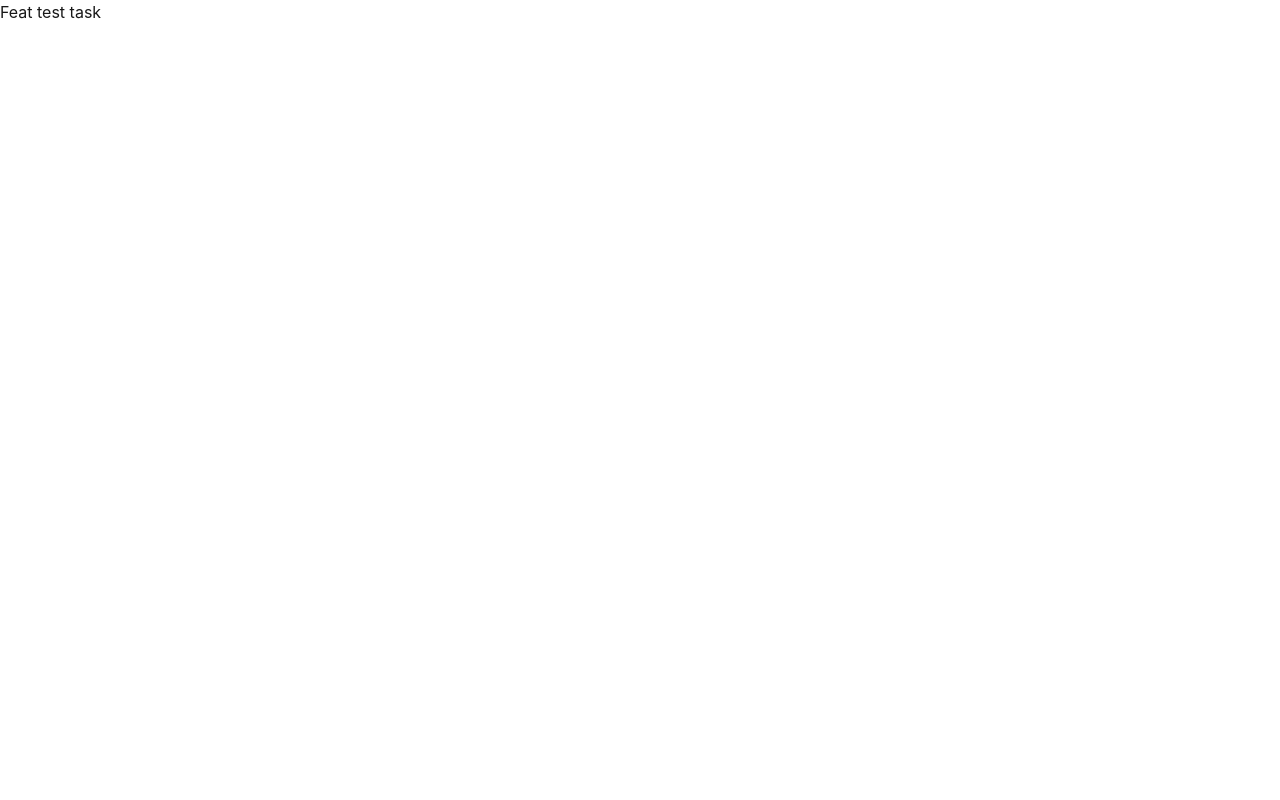
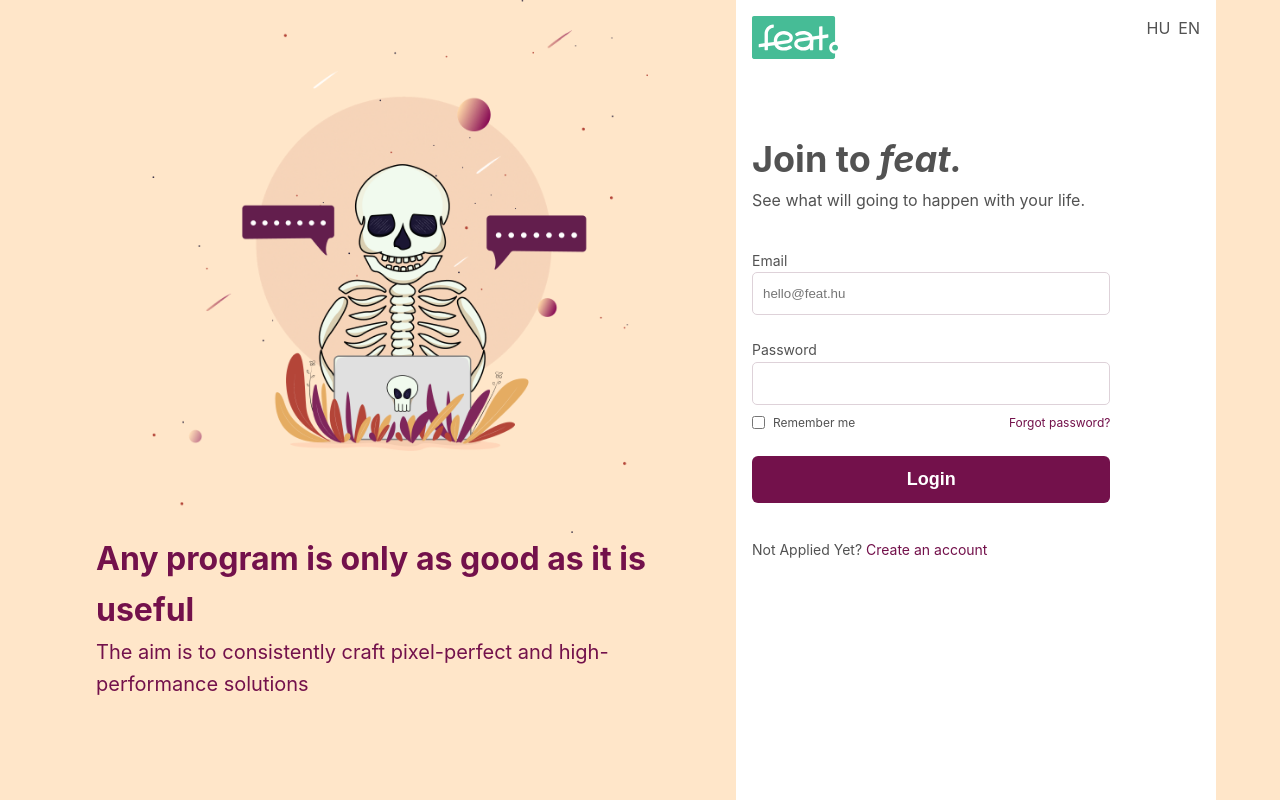
Before and after one commit to monorifanni/feat-test-task, a Vue app: page /login in a window 1280 px wide. Before the commit this address had no page. Built offline with nearby package versions, Linux system fonts and the light colour scheme; the HTML template or start-up script is replaced by a standard one.

Commit message:
add login page

```diff
--- a/src/App.vue
+++ b/src/App.vue
@@ -1,7 +1,8 @@
-<script setup lang="ts"></script>
+<script setup lang="ts">
+import { RouterView } from 'vue-router'
+</script>
 
 <template>
-  <div>Feat test task</div>
   <RouterView />
 </template>
 
--- a/src/assets/main.css
+++ b/src/assets/main.css
@@ -1,13 +1,18 @@
 /* color palette from <https://github.com/vuejs/theme> */
 :root {
   --vt-c-white: #ffffff;
+  --vt-c-peach: #ffe6c9;
+  --vt-c-rose-1: #ded2d9;
+  --vt-c-rose-2: #73114b;
   --vt-c-black: #181818;
+  --vt-c-grey: #525252;
 }
 
 /* semantic color variables for this project */
 :root {
-  --color-background: var(--vt-c-white);
-  --color-text: var(--vt-c-black);
+  --color-background: var(--vt-c-peach);
+  --color-text: var(--vt-c-grey);
+  --color-border: var(--vt-c-rose-1);
 }
 
 @media (prefers-color-scheme: dark) {
@@ -51,3 +56,60 @@ body {
   -webkit-font-smoothing: antialiased;
   -moz-osx-font-smoothing: grayscale;
 }
+
+h1 {
+  font-size: 36px;
+  color: var(--vt-c-grey);
+}
+
+h2 {
+  font-size: 32px;
+  font-weight: bold;
+  color: var(--vt-c-rose-2);
+}
+
+h3 {
+  font-size: 20px;
+  color: var(--vt-c-rose-2);
+}
+
+a {
+  color: var(--vt-c-rose-2);
+  text-decoration: none;
+}
+
+p {
+  color: var(text);
+}
+
+/* button */
+button {
+  background-color: var(--vt-c-rose-2);
+  color: var(--vt-c-white);
+  padding: 13px 10px 13px;
+  border: none;
+  border-radius: 6px;
+  width: 100%;
+  font-size: 18px;
+  font-weight: bold;
+  cursor: pointer;
+}
+
+/* input fields*/
+input {
+  padding: 13px 10px;
+  border: 1px solid var(--color-border);
+  border-radius: 5px;
+}
+
+input:focus {
+  outline-color: var(--vt-c-rose-2);
+}
+
+label {
+  font-size: 14px;
+}
+
+input[type='checkbox'] {
+  accent-color: var(--vt-c-rose-2);
+}
--- /dev/null
+++ b/src/components/PageContainer.vue
@@ -0,0 +1,89 @@
+<template>
+  <div class="pageContainer">
+    <div class="imgContainer">
+      <img src="@/assets/main-page-image.png" class="image" />
+      <h2>Any program is only as good as it is useful</h2>
+      <h3>The aim is to consistently craft pixel-perfect and high-performance solutions</h3>
+    </div>
+
+    <div class="content">
+      <div>
+        <img alt="feat logo" src="@/assets/feat.svg" />
+        <slot></slot>
+      </div>
+
+      <div class="langSelect">
+        <div>HU</div>
+        <div>EN</div>
+      </div>
+    </div>
+  </div>
+</template>
+
+<style scoped>
+.imgContainer {
+  display: flex;
+  justify-content: flex-start;
+  align-items: center;
+  flex-direction: column;
+  padding: 0 2rem 2rem;
+}
+
+.image {
+  width: 496px;
+}
+
+.langSelect {
+  position: relative;
+  top: 0;
+  right: 0;
+  display: flex;
+  gap: 8px;
+  justify-content: flex-end;
+}
+
+.content {
+  background-color: var(--vt-c-white);
+  padding: 1rem;
+  display: grid;
+  grid-template-columns: 4fr 1fr;
+}
+
+.pageContainer {
+  display: grid;
+  grid-template-columns: 7fr 5fr;
+  width: 90%;
+  height: 100vh;
+  margin: auto;
+
+  @media (max-width: 1200px) {
+    width: 100%;
+  }
+
+  @media (max-width: 992px) {
+    .image {
+      width: 400px;
+    }
+  }
+
+  @media (max-width: 896px) {
+    grid-template-columns: 6fr 6fr;
+    .image {
+      width: 350px;
+    }
+  }
+
+  @media (max-width: 768px) {
+    grid-template-columns: 1fr;
+    padding: 0 32px;
+
+    .imgContainer {
+      display: none;
+    }
+  }
+
+  @media (max-width: 480px) {
+    padding: 0;
+  }
+}
+</style>
--- /dev/null
+++ b/src/pages/LoginPage.vue
@@ -0,0 +1,105 @@
+<template>
+  <page-container>
+    <div class="title">
+      <h1>Join to <span>feat.</span></h1>
+      <p>See what will going to happen with your life.</p>
+    </div>
+
+    <form @submit.prevent="handleLogin">
+      <div class="fields">
+        <div class="field">
+          <label for="email">Email</label>
+          <input
+            id="email"
+            name="email"
+            type="email"
+            placeholder="hello@feat.hu"
+            v-model="formData.email"
+          />
+        </div>
+
+        <div class="field">
+          <label for="password">Password</label>
+          <input id="password" name="password" type="password" v-model="formData.password" />
+        </div>
+      </div>
+
+      <div class="passwordExtraContent">
+        <div class="rememberMe">
+          <input type="checkbox" />
+          <span>Remember me</span>
+        </div>
+
+        <router-link to="/">Forgot password?</router-link>
+      </div>
+
+      <button type="submit">Login</button>
+    </form>
+
+    <div class="createAcc">
+      <p>Not Applied Yet? <router-link to="/">Create an account</router-link></p>
+    </div>
+  </page-container>
+</template>
+
+<script setup lang="ts">
+import PageContainer from '@/components/PageContainer.vue'
+import { ref } from 'vue'
+
+const formData = ref({
+  email: '',
+  password: '',
+})
+
+const handleLogin = async () => {
+  try {
+    console.log(formData.value)
+  } catch (error) {
+    console.log(error)
+  }
+}
+</script>
+
+<style scoped>
+.title {
+  margin: 4rem 0 2.25rem;
+
+  h1 {
+    font-weight: bold;
+  }
+
+  span {
+    font-weight: bold;
+    font-style: italic;
+  }
+}
+
+.fields {
+  display: flex;
+  flex-direction: column;
+  gap: 24px;
+}
+
+.field {
+  display: flex;
+  flex-direction: column;
+}
+
+.passwordExtraContent {
+  display: flex;
+  justify-content: space-between;
+  font-size: 12px;
+  margin: 0.5rem 0 1.5rem;
+
+  .rememberMe {
+    display: flex;
+    align-items: center;
+    gap: 8px;
+  }
+}
+
+.createAcc {
+  font-size: 14px;
+  margin-top: 2.25rem;
+}
+</style>
--- a/src/router/index.ts
+++ b/src/router/index.ts
@@ -1,8 +1,15 @@
+import LoginPage from '@/pages/LoginPage.vue'
 import { createRouter, createWebHistory } from 'vue-router'
 
 const router = createRouter({
   history: createWebHistory(import.meta.env.BASE_URL),
-  routes: [],
+  routes: [
+    {
+      path: '/login',
+      name: 'login',
+      component: LoginPage,
+    },
+  ],
 })
 
 export default router
```
Also changed, not shown: src/assets/feat.svg (added), src/assets/main-page-image.png (added).
